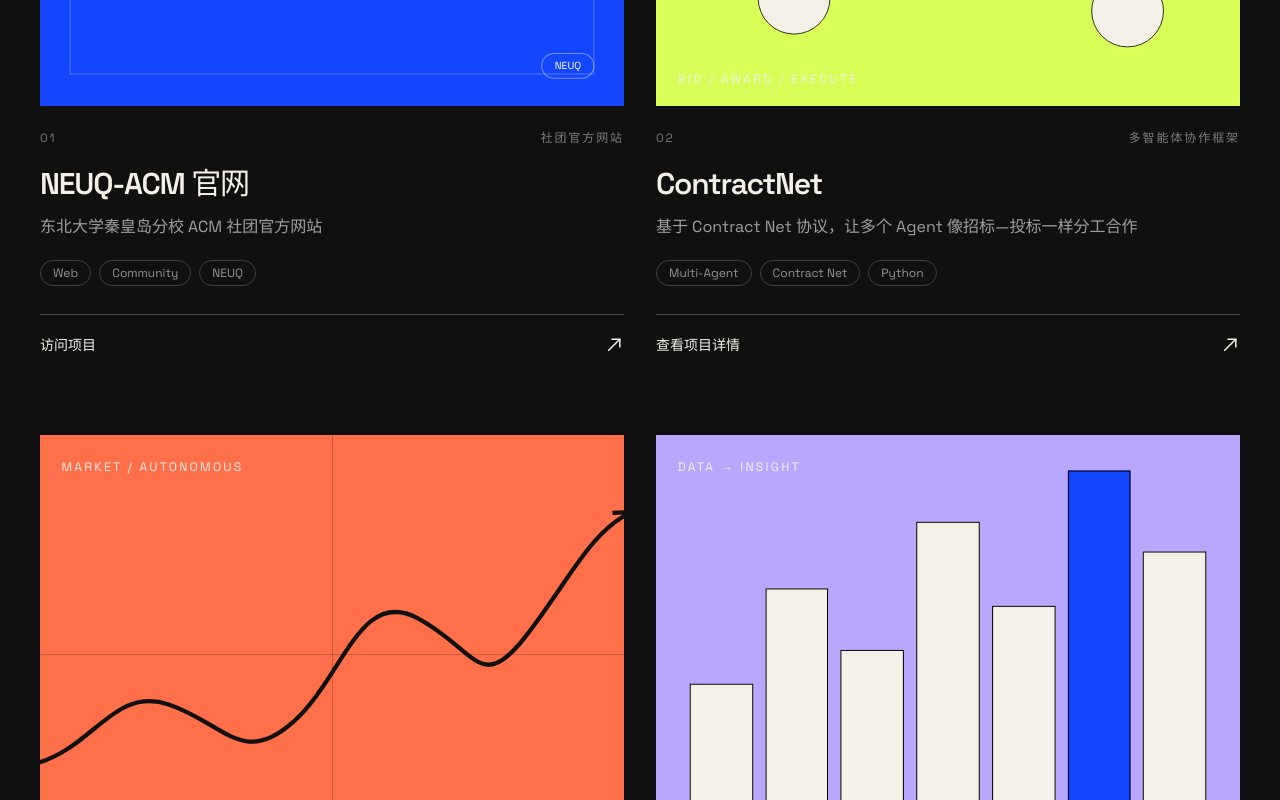
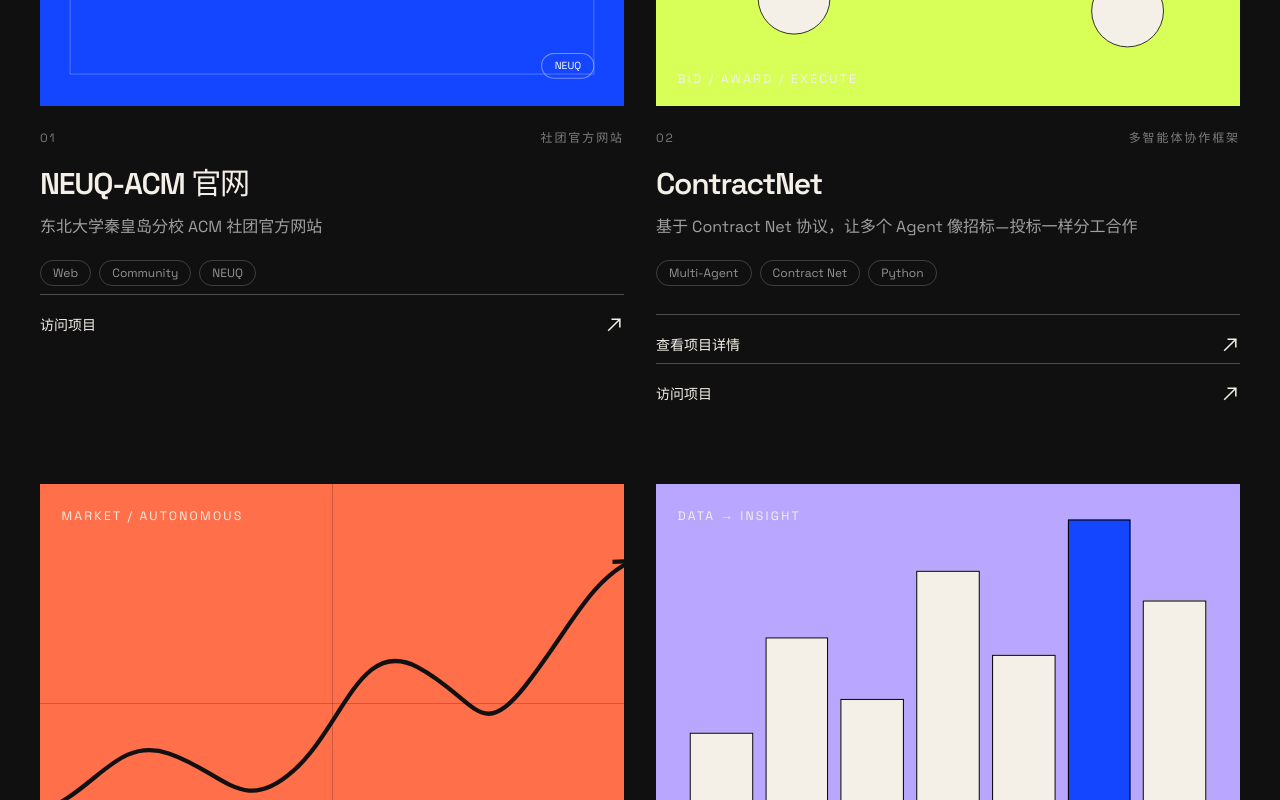
Before and after one commit to Evernight317/personal-homepage, a React (Vite) app: page / in a window 1280 px wide. Shown: the part 2140-2940 px from the top of the page. Built offline with nearby package versions, Linux system fonts and the light colour scheme; the HTML template or start-up script is replaced by a standard one.

Commit message:
fix: 前两个项目卡片同时显示详情按钮和访问链接

```diff
--- a/src/App.tsx
+++ b/src/App.tsx
@@ -694,7 +694,7 @@ export default function App() {
                         </span>
                       ))}
                     </div>
-                    {project.detail ? (
+                    {project.detail && (
                       <button
                         className="mt-7 flex w-full items-center justify-between border-t border-white/25 pt-5 text-left text-sm transition-colors hover:text-[#d8ff57]"
                         onClick={() => setActiveProject(project)}
@@ -702,9 +702,10 @@ export default function App() {
                         查看项目详情
                         <ArrowIcon diagonal />
                       </button>
-                    ) : project.href ? (
+                    )}
+                    {project.href && (
                       <a
-                        className="mt-7 flex w-full items-center justify-between border-t border-white/25 pt-5 text-sm transition-colors hover:text-[#d8ff57]"
+                        className="mt-2 flex w-full items-center justify-between border-t border-white/25 pt-5 text-sm transition-colors hover:text-[#d8ff57]"
                         href={project.href}
                         target="_blank"
                         rel="noreferrer"
@@ -712,7 +713,7 @@ export default function App() {
                         访问项目
                         <ArrowIcon diagonal />
                       </a>
-                    ) : null}
+                    )}
                   </div>
                 </article>
               ))}
```
